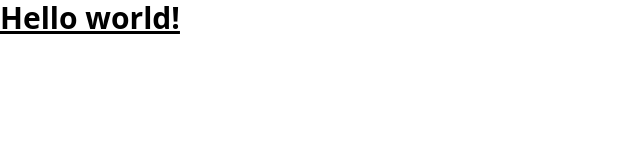
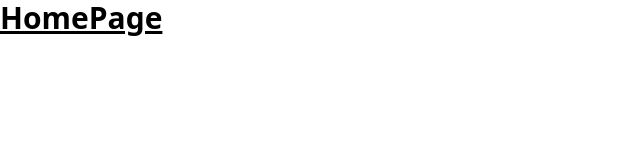
Before and after one commit to LOsioChico/pokedex-muta, a React (Vite) app: page / in a window 1280 px wide. Shown: the top 160 px of the page, without its empty margins (0-640 px from the left). Built offline with nearby package versions, Linux system fonts and the light colour scheme.

Commit message:
feat: Add react-router-dom dependency and implement basic routing

```diff
--- a/package.json
+++ b/package.json
@@ -11,7 +11,8 @@
   },
   "dependencies": {
     "react": "^18.3.1",
-    "react-dom": "^18.3.1"
+    "react-dom": "^18.3.1",
+    "react-router-dom": "^7.0.1"
   },
   "devDependencies": {
     "@eslint/js": "^9.15.0",
--- a/src/App.tsx
+++ /dev/null
@@ -1,5 +0,0 @@
-function App() {
-  return <h1 className="text-3xl font-bold underline">Hello world!</h1>;
-}
-
-export default App;
--- a/src/main.tsx
+++ b/src/main.tsx
@@ -1,10 +1,13 @@
+import "./index.css";
+
 import { StrictMode } from "react";
 import { createRoot } from "react-dom/client";
-import "./index.css";
-import App from "./App.tsx";
+import { RouterProvider } from "react-router";
+
+import { router } from "./router";
 
 createRoot(document.getElementById("root")!).render(
   <StrictMode>
-    <App />
+    <RouterProvider router={router} />
   </StrictMode>,
 );
--- /dev/null
+++ b/src/pages/HomePage.tsx
@@ -0,0 +1,5 @@
+const HomePage = () => {
+  return <div className="text-3xl font-bold underline">HomePage</div>;
+};
+
+export default HomePage;
--- /dev/null
+++ b/src/pages/index.ts
@@ -0,0 +1,3 @@
+import HomePage from "./HomePage";
+
+export { HomePage };
--- /dev/null
+++ b/src/router/index.tsx
@@ -0,0 +1,10 @@
+import { createBrowserRouter } from "react-router";
+
+import { HomePage } from "../pages";
+
+export const router = createBrowserRouter([
+  {
+    path: "/",
+    element: <HomePage />,
+  },
+]);
```
Also changed, not shown: 1 other file (tests, documents, lock files or other folders).
